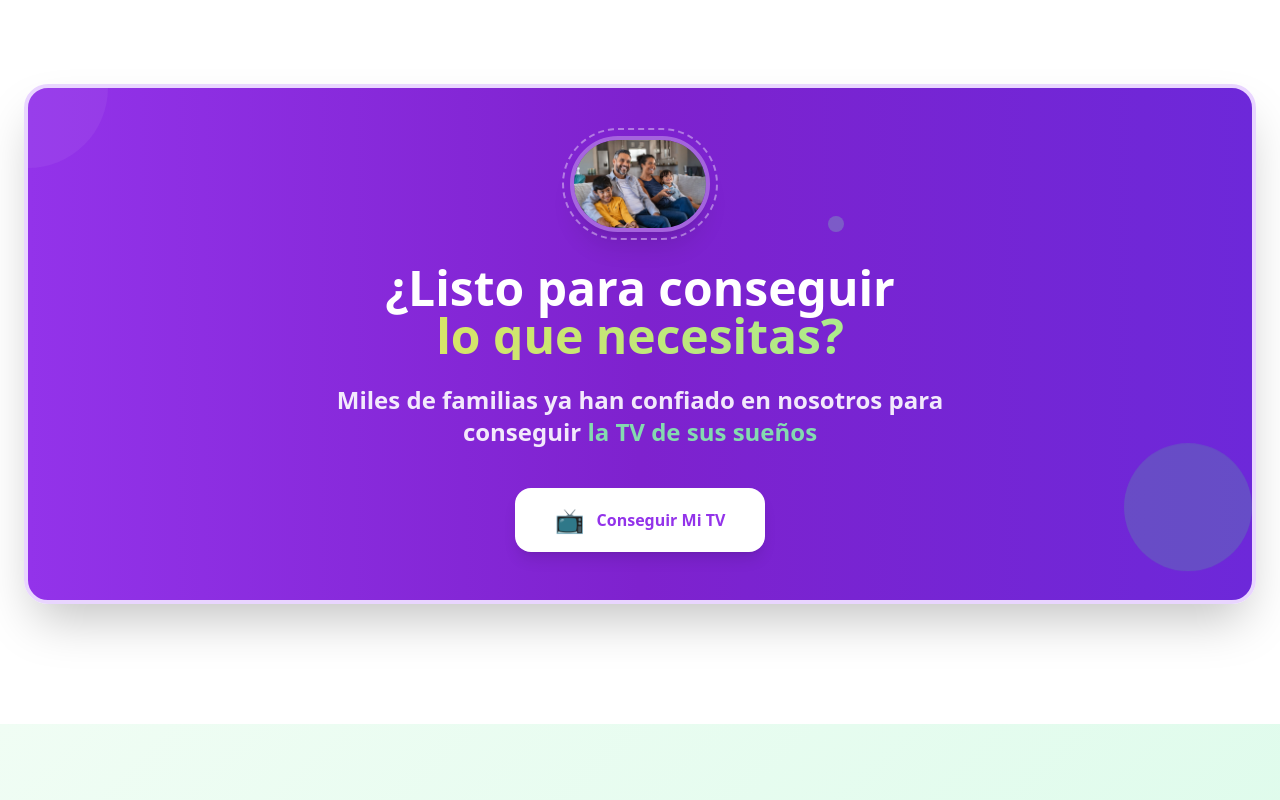
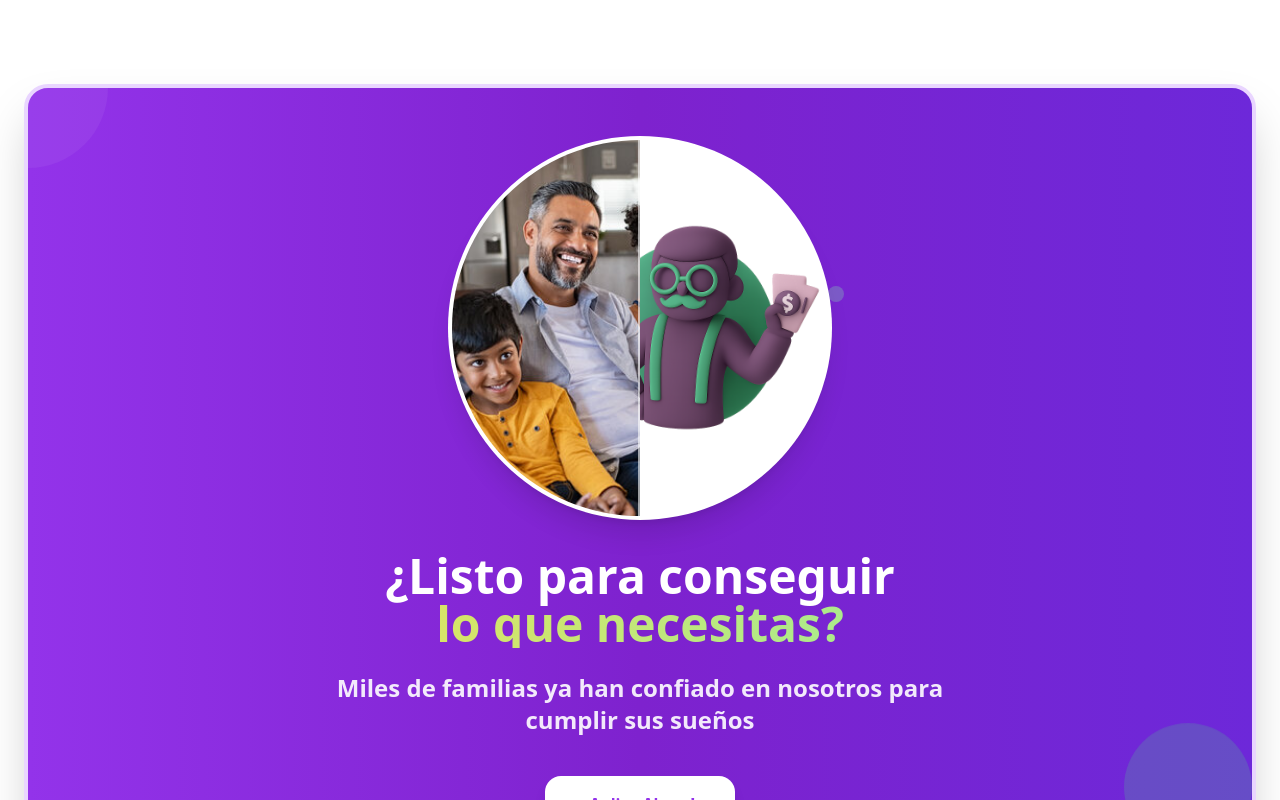
Before and after one commit to sk8erlucas/landing1, a Next.js app: page / in a window 1280 px wide. Shown: the part 1460-2260 px from the top of the page. Built offline with nearby package versions, Linux system fonts and the light colour scheme.

Commit message:
feat: mejorar sección de beneficios con nueva imagen dividida y actualizar texto del botón

```diff
--- a/components/benefits-section.tsx
+++ b/components/benefits-section.tsx
@@ -106,14 +106,38 @@ export default function BenefitsSection() {
 
           <div className="relative z-10">
             <div className="flex justify-center mb-8">
-              <div className="relative">
-                <Image
-                  src="/watching_tv.jpg"
-                  alt="Familia mexicana disfrutando televisión"
-                  width={140}
-                  height={140}
-                  className="rounded-full border-4 border-white/30 object-cover shadow-xl"
-                />
+              <div className="relative w-96 h-96 overflow-hidden rounded-full border-4 border-white/30 shadow-xl bg-white">
+                {/* Imagen dividida diagonalmente */}
+                <div className="absolute inset-0 w-full h-full">
+                  {/* Lado izquierdo - imagen de TV */}
+                  <div
+                    className="absolute inset-0 bg-cover bg-center"
+                    style={{
+                      backgroundImage: "url('/watching_tv.jpg')",
+                      clipPath: "polygon(0 0, 50% 0, 50% 100%, 0 100%)"
+                    }}
+                  ></div>
+
+                  {/* Lado derecho - logo completo del abuelito */}
+                  <div
+                    className="absolute inset-0 bg-white flex items-center justify-center"
+                    style={{
+                      clipPath: "polygon(50% 0, 100% 0, 100% 100%, 50% 100%)"
+                    }}
+                  >
+                    <Image
+                      src="/abuelito_base.png"
+                      alt="Mi Abuelito Te Presta Logo"
+                      width={220}
+                      height={220}
+                      className="object-contain ml-36"
+                    />
+                  </div>
+
+                  {/* Línea divisoria vertical */}
+                  <div className="absolute top-0 bottom-0 left-1/2 w-0.5 bg-white/60 transform -translate-x-0.5"></div>
+                </div>
+
                 {/* Decorative ring around image */}
                 <div className="absolute -inset-2 rounded-full border-2 border-dashed border-white/40 animate-spin-slow"></div>
               </div>
@@ -127,23 +151,20 @@ export default function BenefitsSection() {
             </h3>
 
             <p className="text-xl md:text-2xl mb-10 opacity-90 font-body font-semibold max-w-2xl mx-auto leading-relaxed">
-              Miles de familias ya han confiado en nosotros para conseguir
-              <span className="text-green-300 font-bold"> la TV de sus sueños</span>
+              Miles de familias ya han confiado en nosotros para cumplir sus sueños
             </p>
 
             <div className="flex flex-col sm:flex-row gap-6 justify-center items-center">
               <button
                 onClick={() => {
-                  const phoneNumber = "528124747218"
-                  const message = "¡Hola! Me interesa conseguir una TV nueva. ¿Podrían ayudarme con el proceso?"
-                  const encodedMessage = encodeURIComponent(message)
-                  const whatsappUrl = `https://wa.me/${phoneNumber}?text=${encodedMessage}`
-                  window.open(whatsappUrl, "_blank")
+                  const element = document.getElementById('calculator') || document.querySelector('[data-section="calculator"]')
+                  if (element) {
+                    element.scrollIntoView({ behavior: 'smooth' })
+                  }
                 }}
-                className="group bg-white text-purple-600 px-10 py-4 rounded-2xl font-semibold hover:bg-gray-100 transition-all duration-300 font-body shadow-lg hover:shadow-xl hover:scale-105 flex items-center gap-3"
+                className="group bg-white text-purple-600 px-10 py-4 rounded-2xl font-semibold hover:bg-gray-100 transition-all duration-300 font-body shadow-lg hover:shadow-xl hover:scale-105"
               >
-                <span className="text-2xl group-hover:animate-bounce">📺</span>
-                Conseguir Mi TV
+                ¡Aplica Ahora!
               </button>
             </div>
           </div>
```
